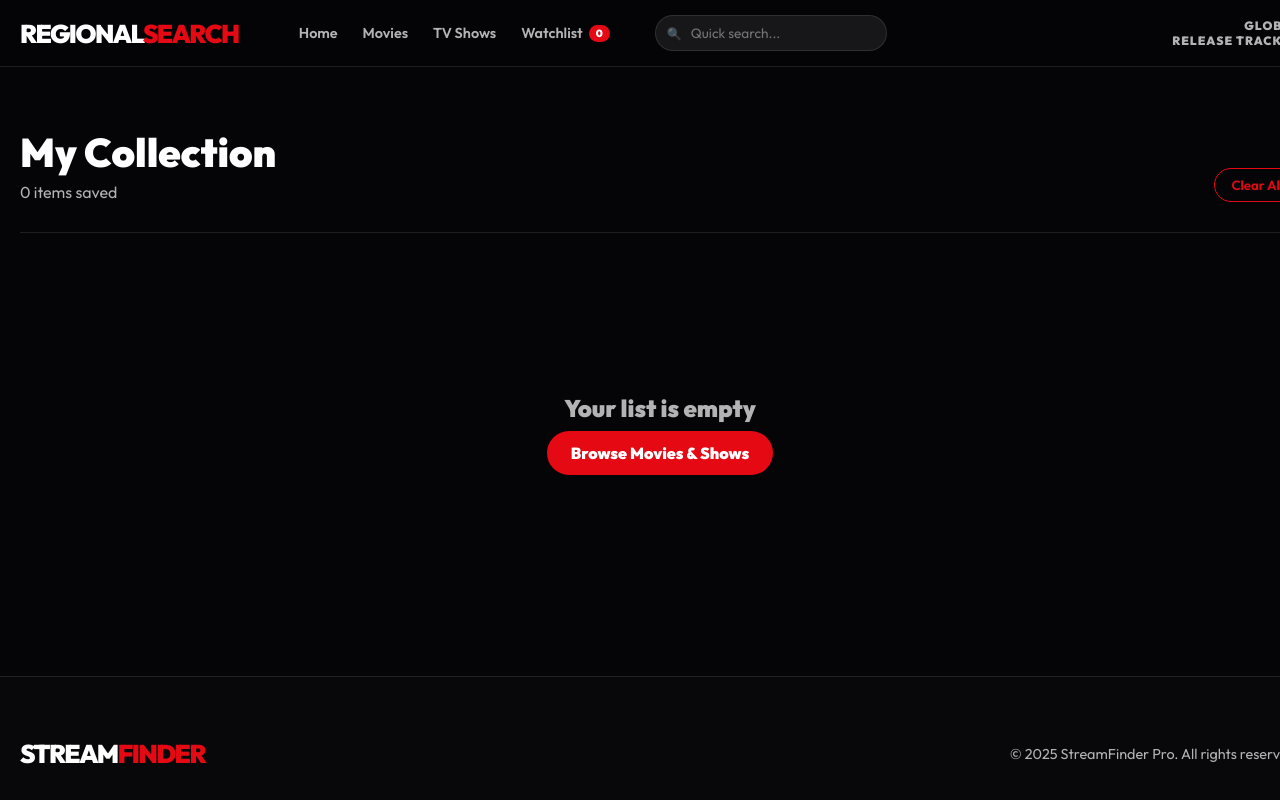
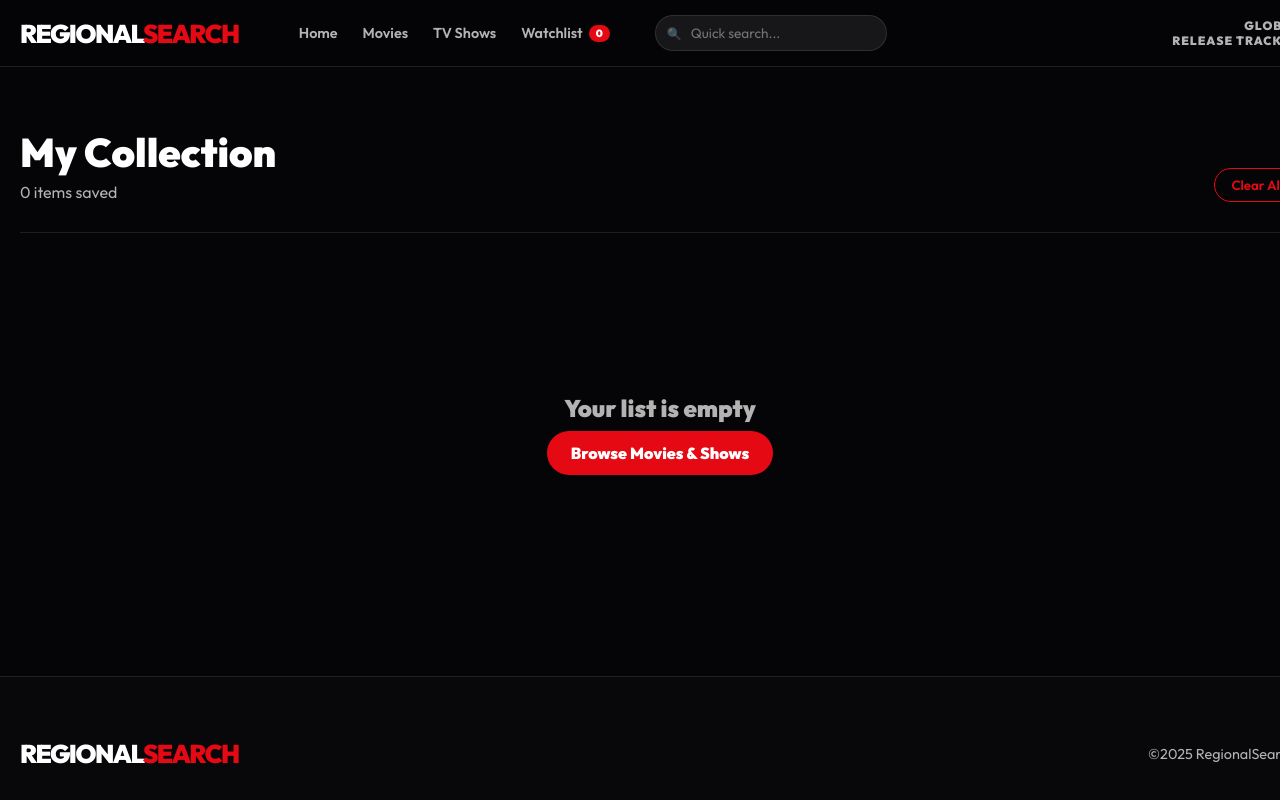
Before and after one commit to regional-lock/regional-search, a plain HTML site: page watchlist.html in a window 1280 px wide. Shown: the top 800 px of the page. Drawn offline with Linux system fonts and the light colour scheme.

Commit message:
Update watchlist.html

```diff
--- a/watchlist.html
+++ b/watchlist.html
@@ -553,10 +553,10 @@
     </script>
     <footer>
     <div class="container footer-content">
-        <div class="logo">STREAM<span>FINDER</span></div>
+        <div class="logo">REGIONAL<span>SEARCH</span></div>
 
         <div class="footer-copy">
-            © 2025 StreamFinder Pro. All rights reserved.
+            ©2025 RegionalSearch.
         </div>
     </div>
 </footer>
```
